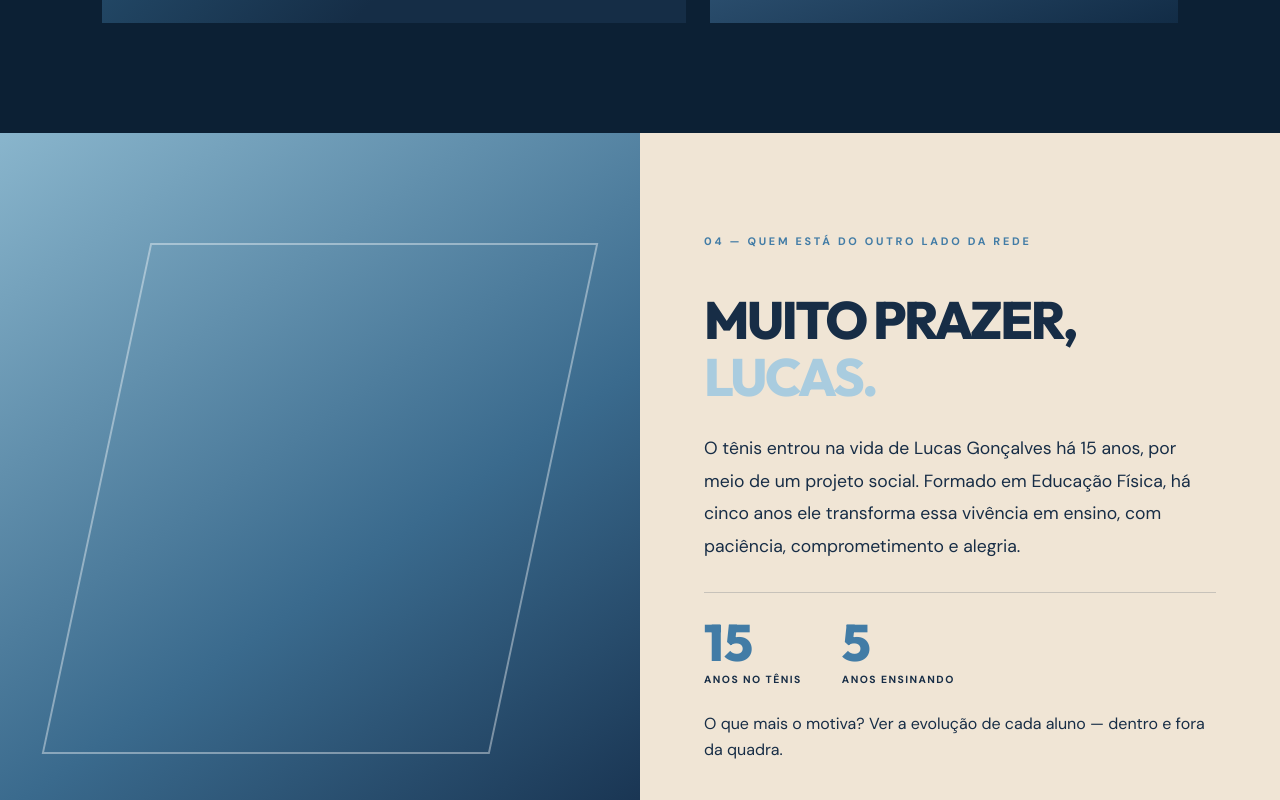
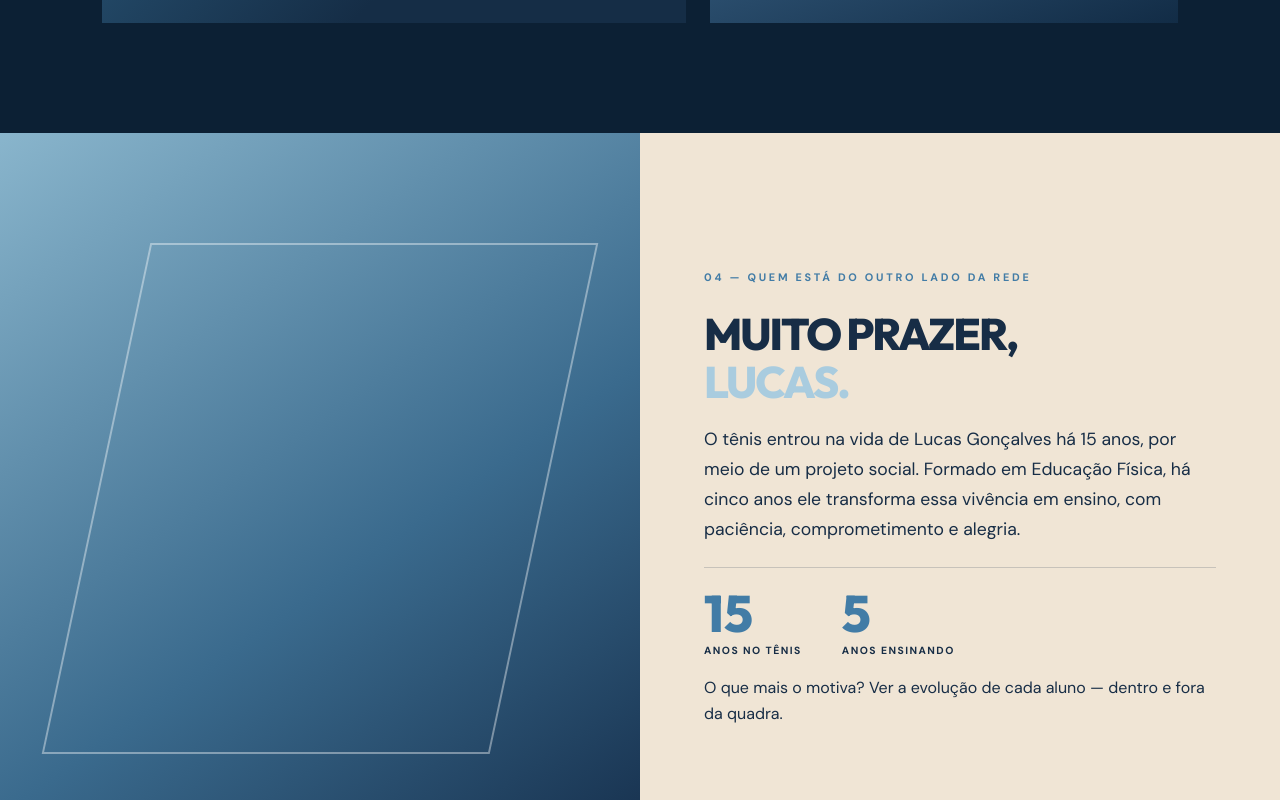
Before and after one commit to sylviomrios/Lucas-site, a Next.js app: page / in a window 1280 px wide. Shown: the part 3260-4060 px from the top of the page. Built offline with nearby package versions, Linux system fonts and the light colour scheme.

Commit message:
design: refine about section title and biography spacing

```diff
--- a/app/globals.css
+++ b/app/globals.css
@@ -25,3 +25,12 @@ h2{font-size:clamp(2.35rem,4.1vw,4.4rem);line-height:1.09;letter-spacing:-.045em
 .about-content>p:not(.section-index){margin-top:26px}
 @media(max-width:850px){.hero h1{font-size:clamp(2.65rem,7.7vw,4.3rem);line-height:1.05}h2,.booking h2{font-size:clamp(2.25rem,7.4vw,3.75rem)}.section-index{margin-bottom:30px}.hero-sub{max-width:330px}}
 @media(max-width:390px){.hero h1{font-size:clamp(2.35rem,7.5vw,3rem)}h2,.booking h2{font-size:clamp(2.15rem,7.2vw,2.9rem)}}
+
+/* Ajuste fino da seção de apresentação */
+.about-content h2{font-size:clamp(2.25rem,3.45vw,3.75rem);line-height:1.08;letter-spacing:-.045em}
+.about-content{padding-top:72px;padding-bottom:72px}
+.about-content>p:not(.section-index){margin-top:20px;line-height:1.7}
+.about-content .section-index{margin-bottom:26px}
+.about-content .coach-facts{margin-top:22px;padding-top:20px}
+.about-content .about-disclaimer{margin-top:18px!important}
+@media(max-width:850px){.about-content h2{font-size:clamp(2.15rem,6.5vw,3.2rem)}.about-content{padding:55px 6%}}
```
